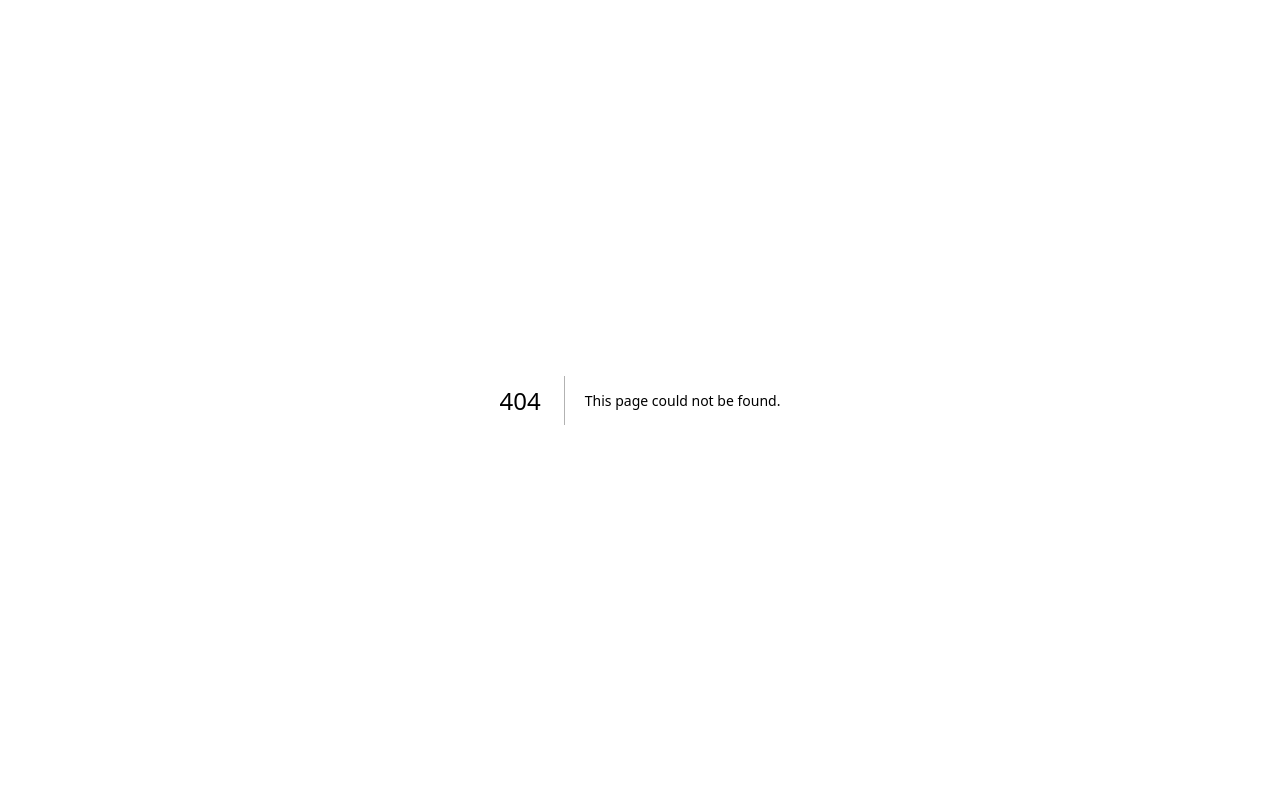
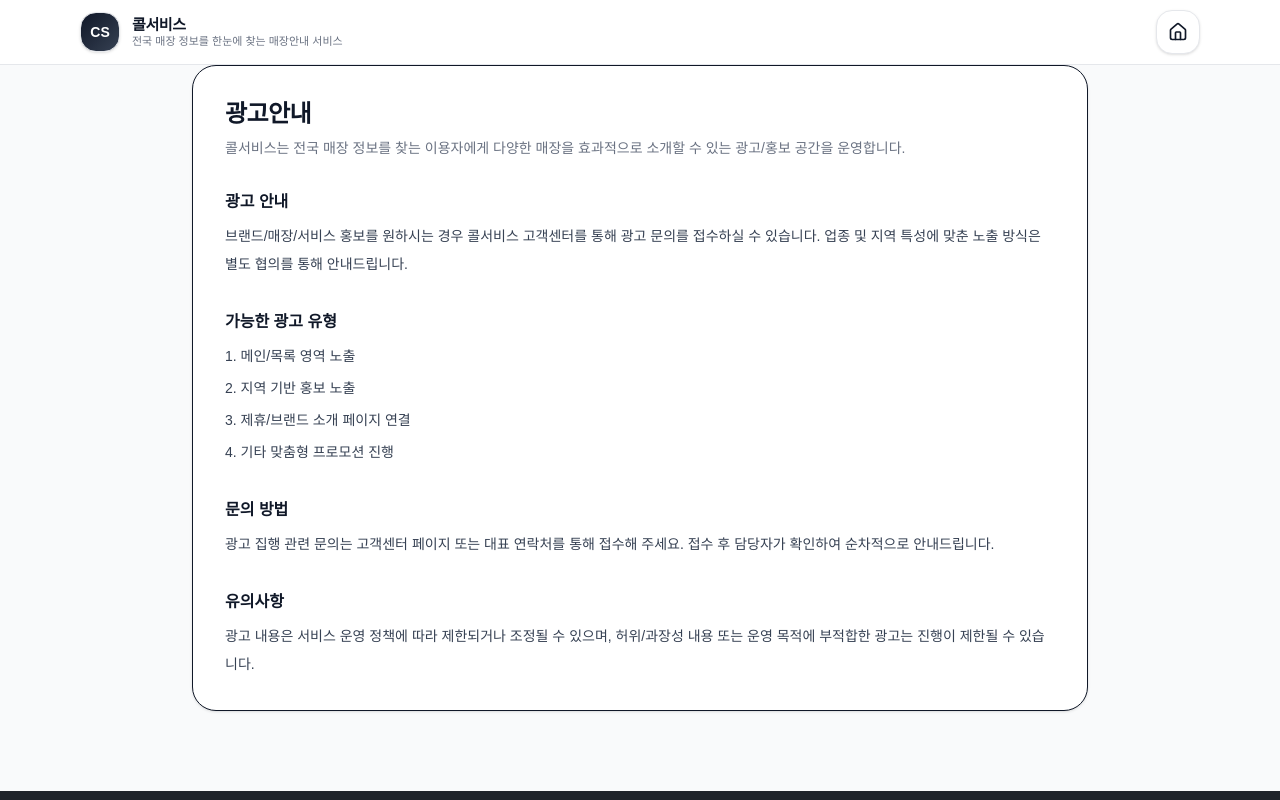
Before and after one commit to swhyun-dev/callservice_web, a Next.js app: page /advertise in a window 1280 px wide. Before the commit this address had no page. Shown: the top 800 px of the page. Built offline with nearby package versions, Linux system fonts and the light colour scheme.

Commit message:
ui 수정

```diff
--- /dev/null
+++ b/src/app/(site)/advertise/page.tsx
@@ -0,0 +1,55 @@
+// src/app/(site)/advertise/page.tsx
+export const dynamic = "force-dynamic";
+
+export default function AdvertisePage() {
+    return (
+        <div className="mx-auto max-w-4xl space-y-6">
+            <div className="rounded-3xl border bg-white p-6 shadow-sm sm:p-8">
+                <h1 className="text-2xl font-bold tracking-tight text-gray-900">
+                    광고안내
+                </h1>
+                <p className="mt-2 text-sm text-gray-500">
+                    콜서비스는 전국 매장 정보를 찾는 이용자에게 다양한 매장을 효과적으로 소개할 수 있는
+                    광고/홍보 공간을 운영합니다.
+                </p>
+
+                <div className="mt-8 space-y-8 text-sm leading-7 text-gray-700">
+                    <section>
+                        <h2 className="text-base font-semibold text-gray-900">광고 안내</h2>
+                        <p className="mt-2">
+                            브랜드/매장/서비스 홍보를 원하시는 경우 콜서비스 고객센터를 통해 광고 문의를
+                            접수하실 수 있습니다. 업종 및 지역 특성에 맞춘 노출 방식은 별도 협의를 통해
+                            안내드립니다.
+                        </p>
+                    </section>
+
+                    <section>
+                        <h2 className="text-base font-semibold text-gray-900">가능한 광고 유형</h2>
+                        <div className="mt-2 space-y-1">
+                            <div>1. 메인/목록 영역 노출</div>
+                            <div>2. 지역 기반 홍보 노출</div>
+                            <div>3. 제휴/브랜드 소개 페이지 연결</div>
+                            <div>4. 기타 맞춤형 프로모션 진행</div>
+                        </div>
+                    </section>
+
+                    <section>
+                        <h2 className="text-base font-semibold text-gray-900">문의 방법</h2>
+                        <p className="mt-2">
+                            광고 집행 관련 문의는 고객센터 페이지 또는 대표 연락처를 통해 접수해 주세요.
+                            접수 후 담당자가 확인하여 순차적으로 안내드립니다.
+                        </p>
+                    </section>
+
+                    <section>
+                        <h2 className="text-base font-semibold text-gray-900">유의사항</h2>
+                        <p className="mt-2">
+                            광고 내용은 서비스 운영 정책에 따라 제한되거나 조정될 수 있으며, 허위/과장성
+                            내용 또는 운영 목적에 부적합한 광고는 진행이 제한될 수 있습니다.
+                        </p>
+                    </section>
+                </div>
+            </div>
+        </div>
+    );
+}
--- a/src/app/(site)/layout.tsx
+++ b/src/app/(site)/layout.tsx
@@ -1,3 +1,4 @@
+// src/app/(site)/layout.tsx
 import TopNav from "@/components/layout/TopNav";
 import Footer from "@/components/layout/Footer";
 import "../globals.css";
@@ -7,7 +8,7 @@ export default function SiteLayout({ children }: { children: React.ReactNode })
         <div className="min-h-dvh bg-gray-50 text-gray-900">
             <TopNav />
 
-            <main className="mx-auto w-full max-w-6xl px-4 py-6">
+            <main className="mx-auto w-full max-w-6xl px-4 pb-6 pt-0">
                 {children}
             </main>
 
--- a/src/components/layout/Footer.tsx
+++ b/src/components/layout/Footer.tsx
@@ -22,9 +22,9 @@ export default function Footer() {
                         고객센터
                     </Link>
                     <span className="text-white/40">|</span>
-                    <button type="button" className="transition hover:opacity-80">
+                    <Link href="/advertise" className="transition hover:opacity-80">
                         광고안내
-                    </button>
+                    </Link>
                 </div>
 
                 <div className="mt-6 space-y-1 text-sm leading-6 text-white/70">
```
